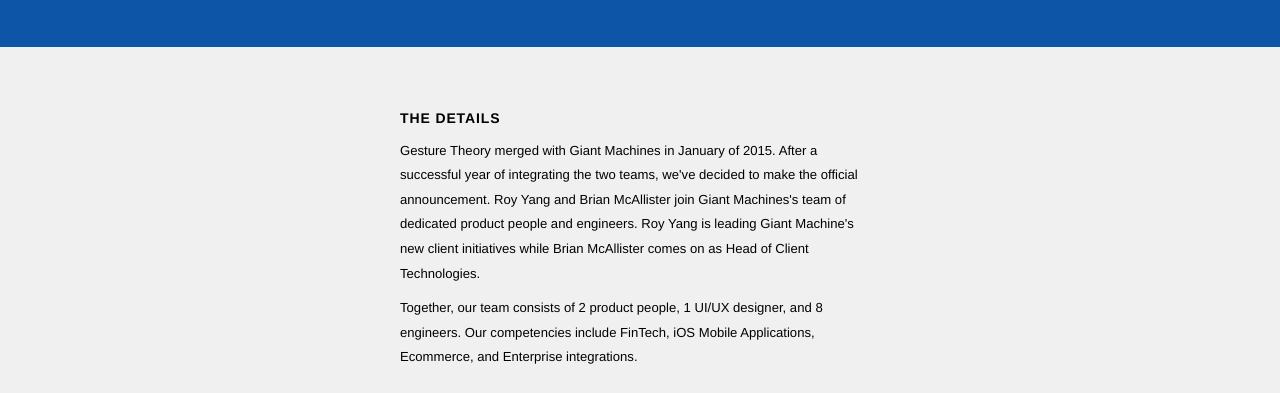
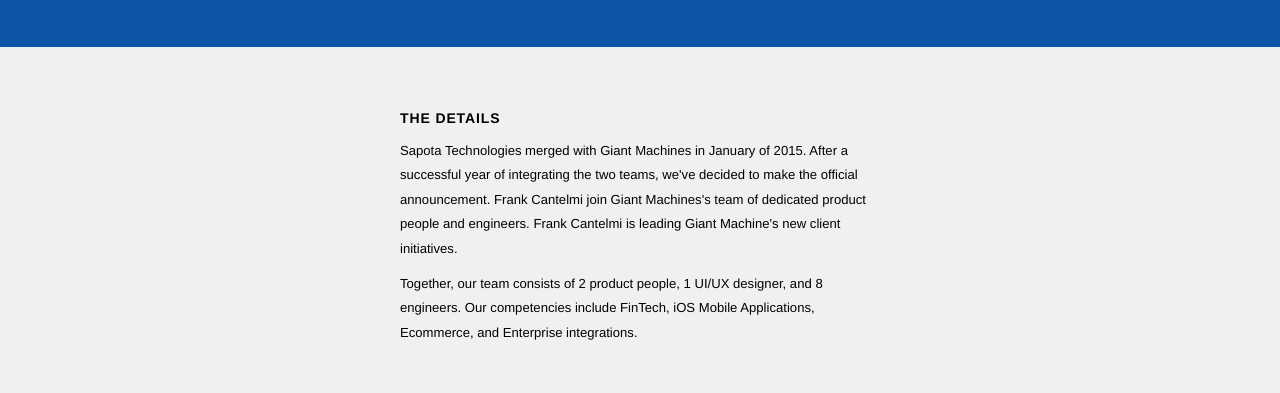
Before and after one commit to aberels/giantmachines.github.io, a website: page newsletter/merger-email-sapota.html in a window 1280 px wide. Shown: the part 530-923 px from the top of the page. Drawn offline with Linux system fonts and the light colour scheme.

Commit message:
fix copy

```diff
--- a/newsletter/merger-email-sapota.html
+++ b/newsletter/merger-email-sapota.html
@@ -722,7 +722,7 @@
                       <tr>
                         <td>
                           <h2>The Details</h2>
-                          <p>Gesture Theory merged with Giant Machines in January of 2015.  After a successful year of integrating the two teams, we've decided to make the official announcement.  Roy Yang and Brian McAllister join Giant Machines's team of dedicated product people and engineers.  Roy Yang is leading Giant Machine's new client initiatives while Brian McAllister comes on as Head of Client Technologies.</p>
+                          <p>Sapota Technologies merged with Giant Machines in January of 2015.  After a successful year of integrating the two teams, we've decided to make the official announcement.  Frank Cantelmi join Giant Machines's team of dedicated product people and engineers.  Frank Cantelmi is leading Giant Machine's new client initiatives.</p>
                           </p>
                           <p>Together, our team consists of 2 product people, 1 UI/UX designer, and 8 engineers.  Our competencies include FinTech, iOS Mobile Applications, Ecommerce, and Enterprise integrations.</p>
                         </td>
```
